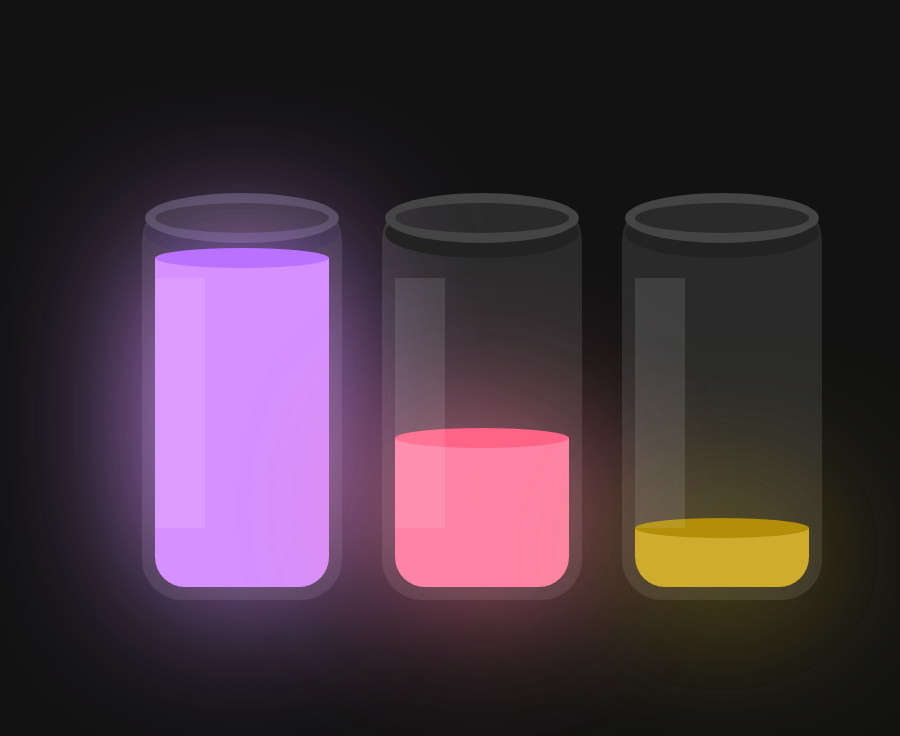
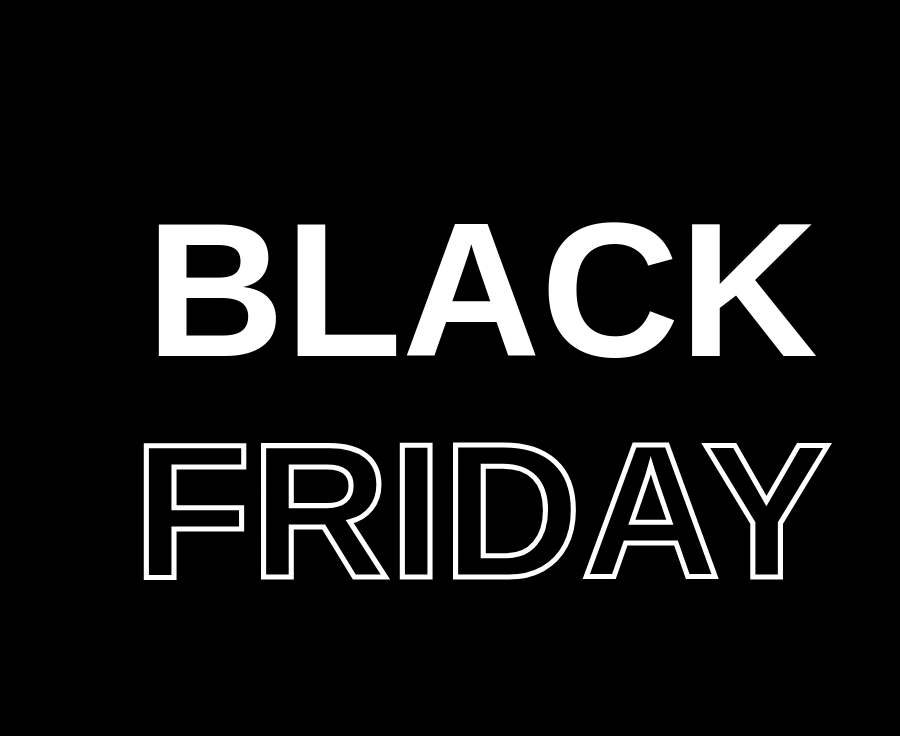
Before and after one commit to rahmanabdur1/Active-Link-on-Page-Scroll-using-Javascript, a plain HTML site: page style.html in a window 1280 px wide. Shown: the whole page, without its empty margins (158-1058 px from the left). Drawn offline with Linux system fonts and the light colour scheme.

Commit message:
first commit

```diff
--- a/style.html
+++ b/style.html
@@ -1,6 +1,5 @@
 <!DOCTYPE html>
 <html lang="en">
-
 <head>
     <meta charset="UTF-8">
     <meta name="viewport" content="width=device-width, initial-scale=1.0">
@@ -10,126 +9,52 @@
             margin: 0;
             padding: 0;
             box-sizing: border-box;
+            font-family: "Poppins", sans-serif;
         }
-
-        section {
+        section{
+            width: 100%;
+            height: 100vh;
+            background: #fff;
             display: flex;
             justify-content: center;
             align-items: center;
-            height: 100vh;
-            background: #121212;
-            gap: 40px;
-        }
-
-        .glass {
+            overflow: hidden;
             position: relative;
         }
-
-        .glass .inner {
-            position: relative;
-            width: 200px;
-            height: 400px;
-            background-color: rgba(255, 255, 2550, 0.1);
-            border-radius: 40px;
-            border: 8px solid transparent;
-            animation: animationcolor 5s linear infinite;
-            animation-delay: calc(var(--i) * -1s);
-        }
-
-        @keyframes animationcolor {
-            0% {
-                filter: hue-rotate(0deg);
-            }
-
-            100% {
-                filter: hue-rotate(360deg);
-            }
-        }
-
-        .glass .inner::before {
-            content: '';
-            position: absolute;
-            width: calc(100% - 10px);
-            height: 30px;
-            border-radius: 50%;
-            border: 10px solid #444;
-            top: -15px;
-            left: 50%;
-            transform: translateX(-50%);
-            box-shadow: 0 15px 0 #222;
-        }
-
-        .glass .inner::after {
-            content: '';
-            position: absolute;
-            background-color: rgb(255, 255, 2550, 0.1);
-            height: 250px;
-            top: 70px;
-            left: 5px;
-            width: 50px;
-        }
-
-        .liquid {
-            position: absolute;
-            top: 50px;
-            left: 5px;
-            right: 5px;
-            bottom: 5px;
-            background: #41c1fb;
-            border-bottom-right-radius: 30px;
-            border-bottom-left-radius: 30px;
-            filter: drop-shadow(0 0 80px #41c1fb);
-            animation: animatedLiquid 5s linear infinite;
-            animation-delay: calc(var(--i) * -1s);
-        }
-
-        @keyframes animatedLiquid {
-
-            0%,
-            20% {
-                top: 50px;
-            }
-
-            50%,
-            70% {
-                top: 320px;
-            }
-
-            100% {
-                top: 50px;
-            }
-        }
-
-        .liquid::before {
-            content: '';
-            position: absolute;
-            width: 100%;
-            height: 20px;
-            border-radius: 50%;
-            background: #1fa4e0;
-            top: -10px;
-        }
+       h2{
+        font-size: 15vw;
+        text-align: center;
+        text-transform: uppercase;
+        font-weight: 800;
+       }
+       span{
+        color: transparent;
+        -webkit-text-stroke: 0.4vw #000;
+       }
+      section .black{
+       background: #fff;
+        height: 100%;
+       width: 100%;
+       position: absolute;
+       top: 0;
+       left: 0;
+       mix-blend-mode:difference;
+       }
     </style>
 </head>
-
 <body>
     <section>
-        <div class="glass" style="--i:1">
-            <div class="inner">
-                <div class="liquid"></div>
-            </div>
-        </div>
-        <div class="glass" style="--i:2">
-            <div class="inner">
-                <div class="liquid"></div>
-            </div>
-        </div>
-        <div class="glass" style="--i:3">
-            <div class="inner">
-                <div class="liquid"></div>
-            </div>
-        </div>
+       <h2>Black<br><span>Friday</span></h2>
+       <div class="black"></div>
     </section>
+<script>
+    const black =document.querySelector('.black');
+    window.onmousemove=function(e){
+        const x =e.clientX;
+        console.log(x,'x')
+        black.style.left= x +'px'
+
+    }
+</script>
 </body>
-
 </html>
```
Also changed, not shown: index.html (added, +153 -0 lines).
